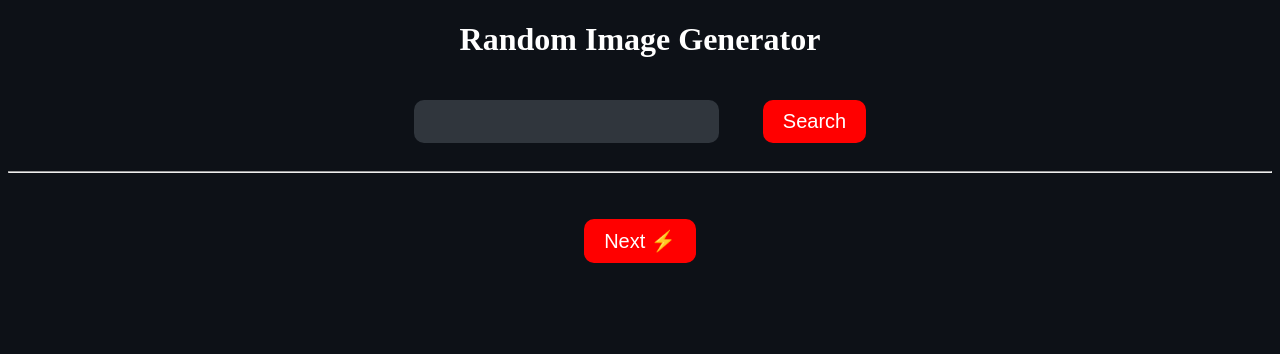
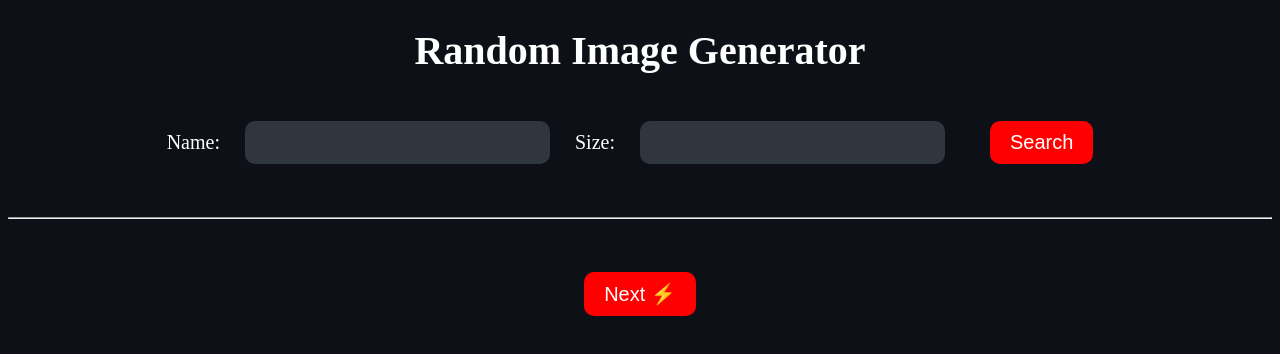
Before and after one commit to Akashmane21/Random-Image-Generator, a plain HTML site: page index.html in a window 1280 px wide. Drawn offline with Linux system fonts and the light colour scheme.

Commit message:
size added

```diff
--- a/index.html
+++ b/index.html
@@ -8,6 +8,8 @@
     <style>
         body{
             background-color: #0d1117;
+            color: white;
+            font-size: 20px;
         }
         h1{
             color: white;
@@ -48,14 +50,20 @@
 
 </script>
     <div class="main">
-        <h1>Random Image Generator</h1>
-        <input type="text" id="name">
-        <button onclick=get()>Search</button>
+        <form>
+
+            <h1>Random Image Generator</h1>
+            Name:   <input type="text" required id="name">
+            Size:       <input type="text" required id="size">
+            <button type="submit" onclick=get()>Search</button>
+        </form>
+
 
         <br>
         <hr>
         <img id="img" src="https://i.pinimg.com/736x/b9/c5/34/b9c5344544ba5f44997f4190dfdf273d.jpg" alt="">
            <br>
+
            <button onclick=next()>Next ⚡</button>
     </div>
 
@@ -64,8 +72,11 @@
         var imgasrc= document.getElementById('img').src=actual
 
         function get(){
+           var Size = document.getElementById("size").value
+
+
             var names=document.getElementById("name").value
-            var imgname = "https://source.unsplash.com/500x500/?"+names
+            var imgname = "https://source.unsplash.com/"+Size+"x"+Size+"/?"+names
             localStorage.setItem("img" , imgname )
             var actual = localStorage.getItem("img")
             var imgasrc= document.getElementById('img').src=actual
```
